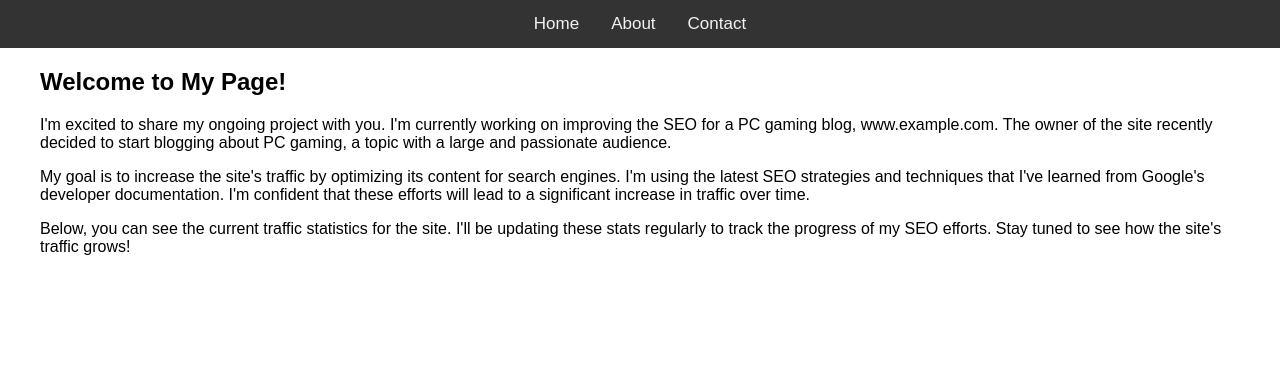
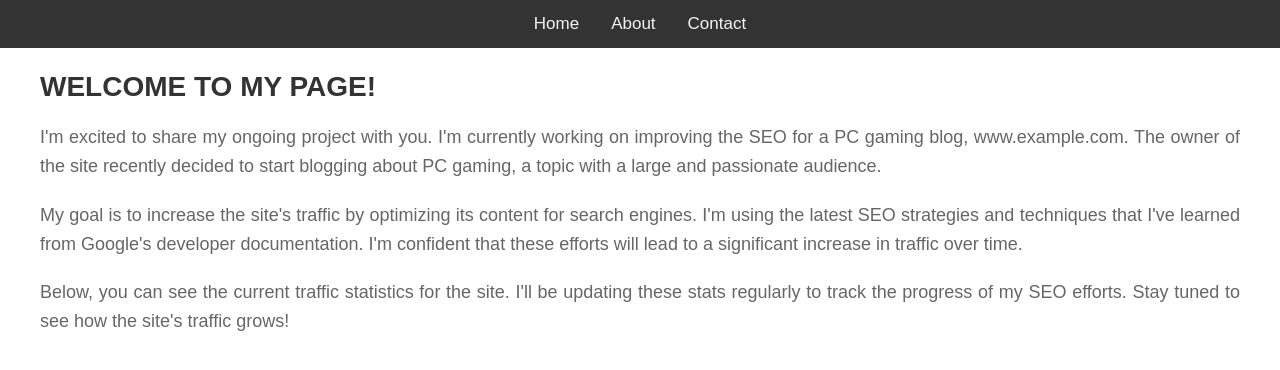
Before and after one commit to CyrusMoreno/getseo, a plain HTML site: page index.html in a window 1280 px wide. Drawn offline with nearby package versions, Linux system fonts and the light colour scheme.

Commit message:
Update index.html
add style

```diff
--- a/index.html
+++ b/index.html
@@ -37,6 +37,21 @@
             max-width: 1200px;
             margin: 0 auto;
             padding: 0 20px;
+        }
+        h2 {
+                color: #333;
+                font-size: 28px;
+                font-weight: bold;
+                text-transform: uppercase;
+                margin-bottom: 20px;
+        }
+
+        p {
+                color: #666;
+                font-size: 18px;
+                line-height: 1.6;
+                text-align: justify;
+                margin-bottom: 20px;
         }
         @media screen and (max-width: 600px) {
               .container {
```
